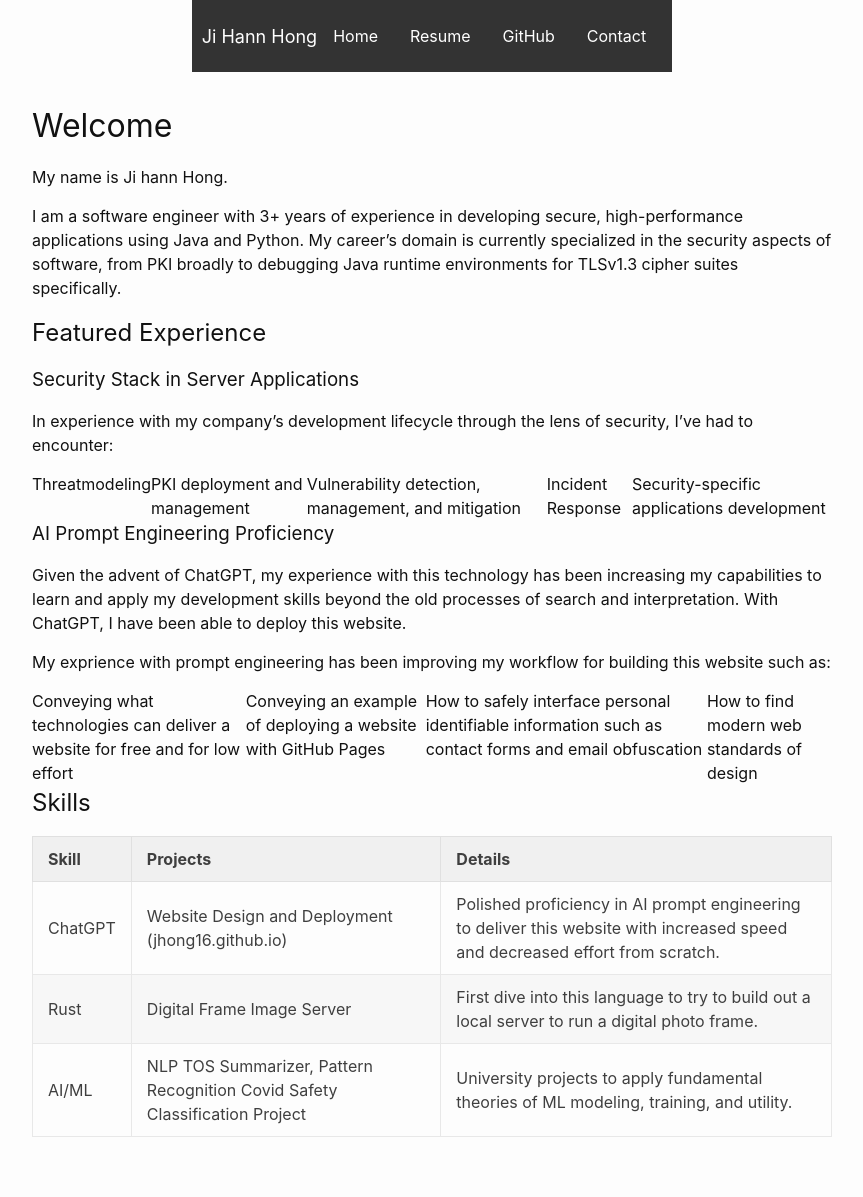
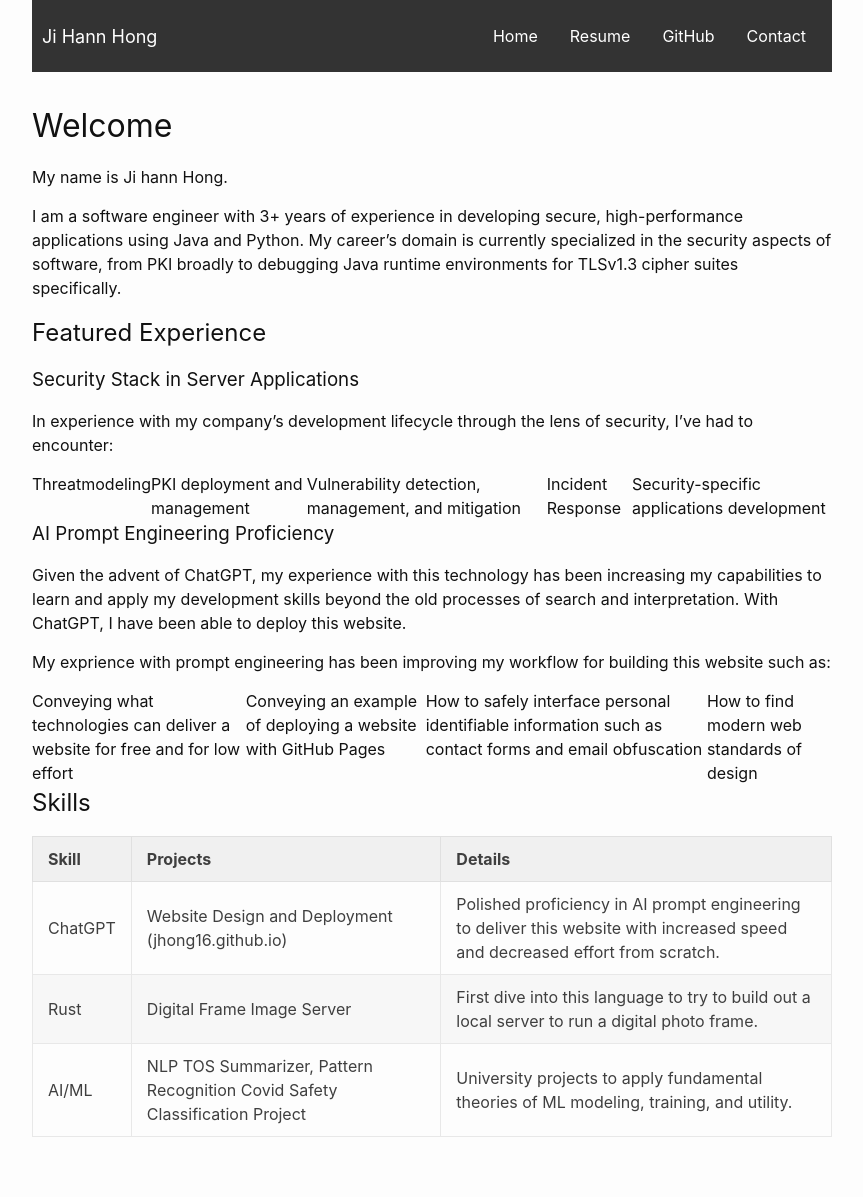
Before and after one commit to jhong16/My-Github-Page, a Jekyll site: the page built from index.md, in a window 1280 px wide. Shown: the whole page, without its empty margins (208-1071 px from the left). Built offline with Jekyll 4.4.1, drawn with Linux system fonts in a browser that asks for light colours.

Commit message:
Update header.html

```diff
--- a/_includes/header.html
+++ b/_includes/header.html
@@ -2,13 +2,14 @@
   <style>
     /* Define Minima’s variables as CSS custom properties */
     :root {
-      --content-width: 1860px;  /* Replace with Minima's $content-width */
-      --spacing-unit: 20px;    /* Replace with Minima's $spacing-unit */
+      --content-width: 860px;  /* Replace with Minima's $content-width */
+      --spacing-unit: 30px;    /* Replace with Minima's $spacing-unit */
       --on-large: 1024px;      /* Replace with Minima's $on-large breakpoint */
     }
 
     /* Navbar container with wrapper styling */
     .nav-container {
+      width: 100%;
       max-width: calc(var(--content-width) - var(--spacing-unit));
       margin: 0 auto;
       padding: 0 calc(var(--spacing-unit) * 0.5);
```
